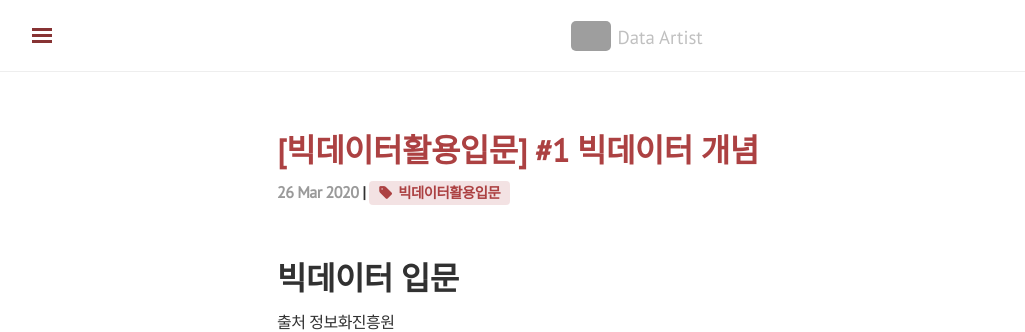
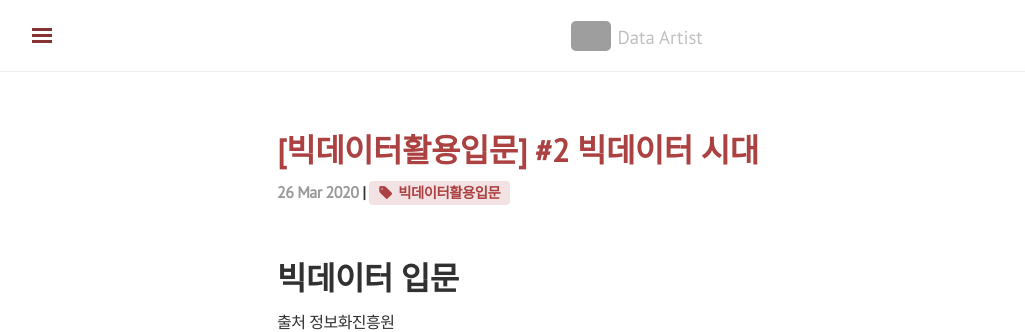
Before and after one commit to shanny924/shanny924.github.io, a Jekyll site: the page built from _posts/2020-03-26-Bintro#2.md, in a window 1280 px wide and 900 px high. Shown: the top 332 px of the window, without its empty margins (3-1028 px from the left). Built offline with Jekyll 4.4.1, drawn with Linux system fonts in a browser that asks for light colours; nearby versions of some CDN libraries; comment, search, counter and statistics services are not loaded; grey boxes are pictures that could not be loaded.

Commit message:
Update 2020-03-26-Bintro#2.md

```diff
--- a/_posts/2020-03-26-Bintro#2.md
+++ b/_posts/2020-03-26-Bintro#2.md
@@ -1,6 +1,6 @@
 ---
 layout: post
-title: ' [빅데이터활용입문] #1 빅데이터 개념 '
+title: ' [빅데이터활용입문] #2 빅데이터 시대 '
 category : [School]
 tag: [빅데이터활용입문]
 ---
```
